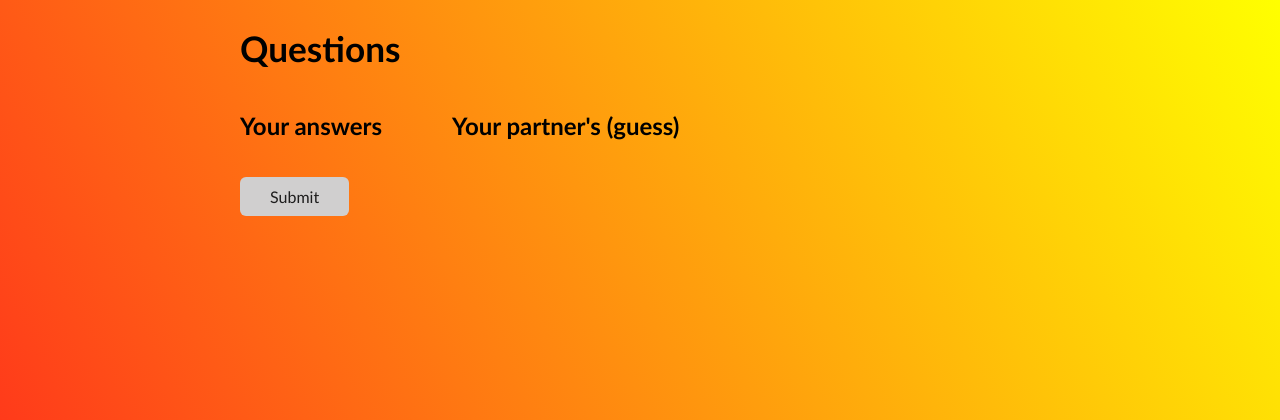
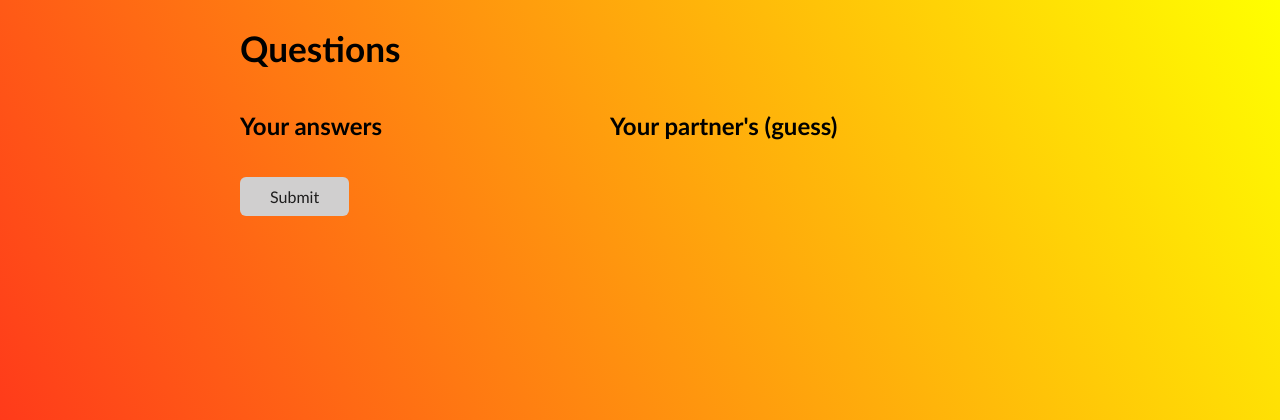
Before and after one commit to aerobinsonIV/question-game, a Flask app: template templates/questions.html in a window 1280 px wide. Shown: the top 420 px of the page. Run offline with Flask 3, Linux system fonts and the light colour scheme; the template is opened without the code that fills it, so the values that code supplies are empty; some web fonts are replaced.

Commit message:
fixed guess rendering?

```diff
--- a/templates/questions.html
+++ b/templates/questions.html
@@ -12,11 +12,13 @@
 
 <body>
     <h1>Questions</h1>
-    <div id="mine" style="float: left; overflow:auto; margin-right:70px">
+    <div>
+    <div id="mine" style="float: left; overflow:auto; width: 40%; margin-right:50px">
         <h2>Your answers</h2>
     </div>
-    <div id="theirs" style="overflow:auto;">
+    <div id="theirs" style="overflow:auto; width:50%">
         <h2>Your partner's (guess)</h2>
+    </div>
     </div>
     <br>
     <button onclick="getResponses()">Submit</button>
```
